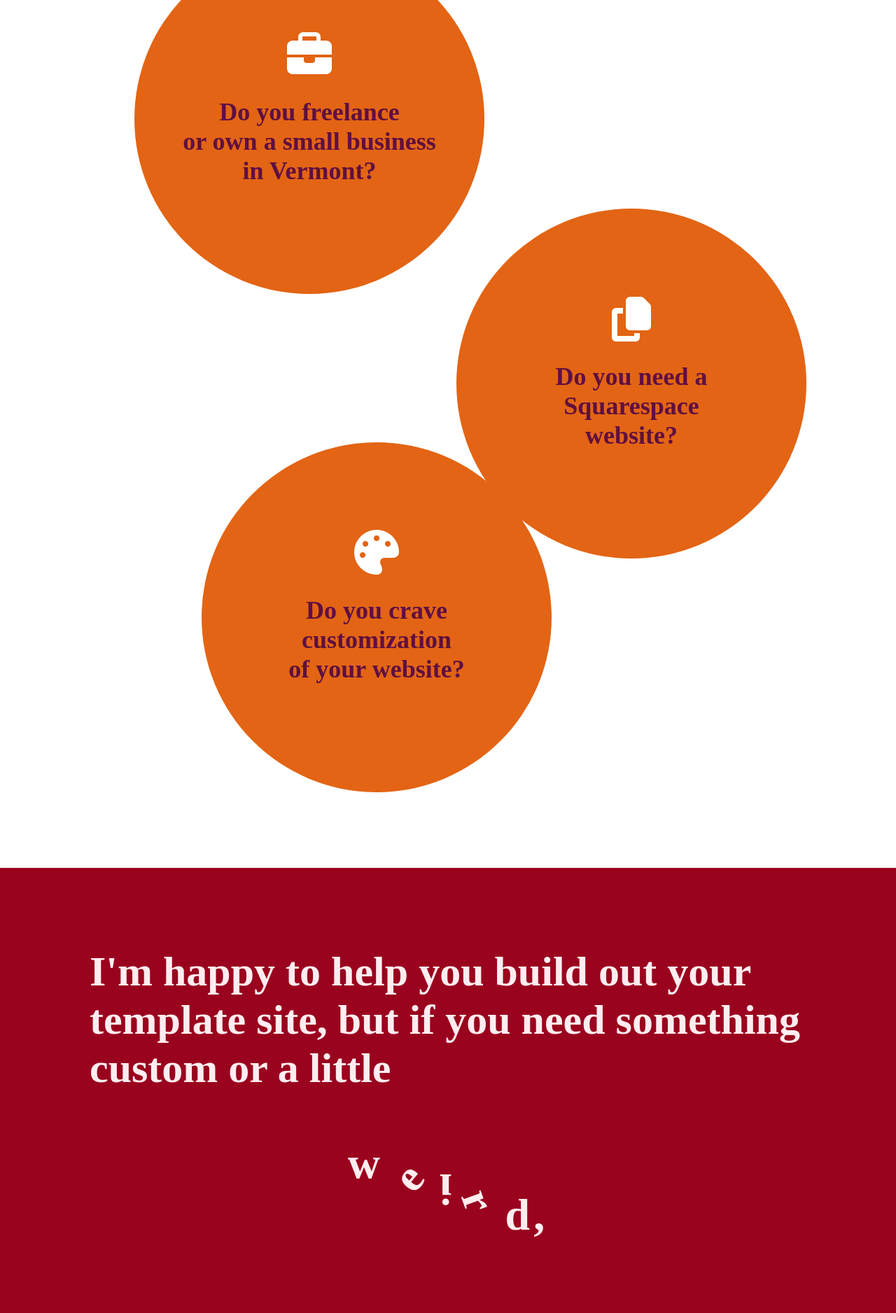
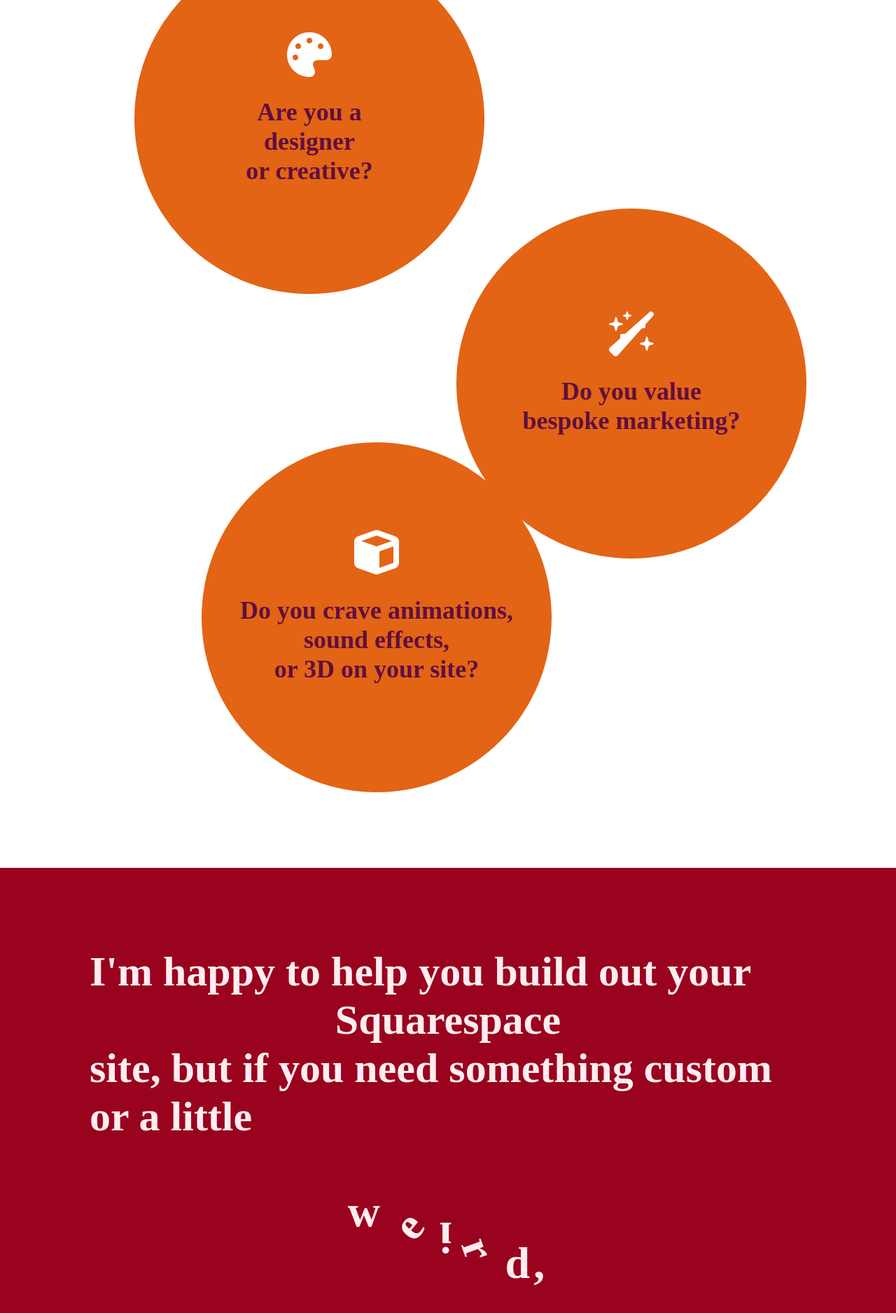
Before and after one commit to courtneyfay/courts-custom-sites, a SvelteKit app: page / in a window 1280 px wide. Shown: the part 400-2276 px from the top of the page at 70% size. Built offline with nearby package versions, Linux system fonts and the light colour scheme; a web font is replaced by a local one.

Commit message:
updating bubble text and moving template animation

```diff
--- a/src/routes/+page.svelte
+++ b/src/routes/+page.svelte
@@ -39,42 +39,45 @@
     <div class="client">
         <!-- Local -->
         <div class="definition definition-1">
-            <i class="fa-solid fa-briefcase icon" />
+            <i class="fa-solid fa-palette icon" />
             <h2>
-                Do you freelance <br />
-                or own a small business <br />
-                in Vermont?
+                Are you a <br />
+                designer <br />
+                or creative? <br />
             </h2>
         </div>
 
         <!-- Template website -->
         <div class="definition definition-2">
-            <i class="fa-solid fa-copy icon" />
+            <i class="fa-solid fa-wand-sparkles icon" />
             <h2>
-                Do you need a
-                {#key i}
-                    <div in:fade>
-                        {sites[i] || sites[3]}
-                    </div>
-                {/key}
-                website?
+                Do you value <br/>
+                bespoke marketing?
             </h2>
         </div>
 
         <!-- Custom website -->
         <div class="definition definition-3">
-            <i class="fa-solid fa-palette icon" />
+            <i class="fa-solid fa-cube icon" />
             <h2>
-                Do you crave <br />
-                customization <br />
-                of your website?
+                Do you crave animations, <br />
+                sound effects, <br />
+                or 3D on your site?
             </h2>
         </div>
     </div>
 
     <!-- FAQ section -->
     <div class="faq">
-        <h2>I'm happy to help you build out your template site, but if you need something custom or a little
+        <h2>I'm happy to help you build out your
+            <span class="centered">
+                {#key i}
+                    <div in:fade>
+                        {sites[i] || sites[3]}
+                    </div>
+                {/key}
+            </span>
+            site, but if you need something custom or a little
             <p class="weird">
                 w
                 <span class="spin-to-the-left">e</span>
@@ -246,6 +249,9 @@
     .slide-down {
         display: inline-block;
         transform: translateY(100%);
+    }
+    .centered {
+        text-align: center;
     }
     .right-justified {
         display: block;
```
